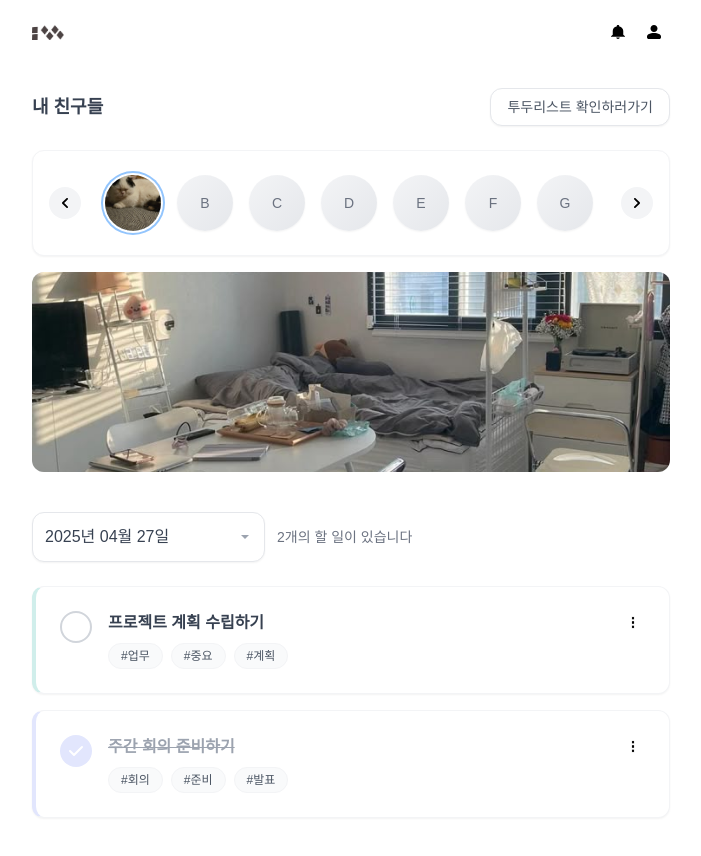
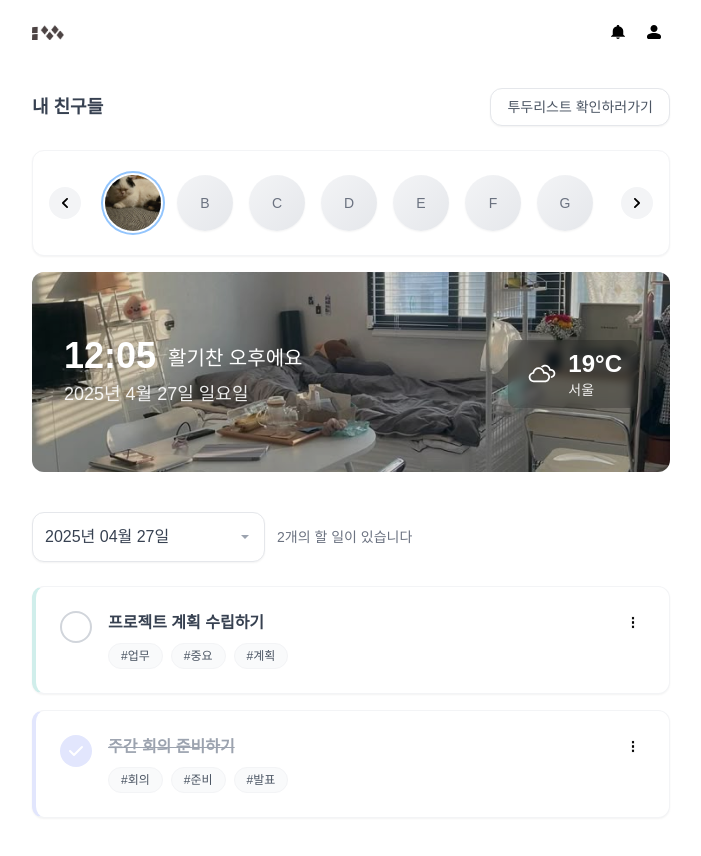
Before and after one commit to kimtaejin3/shared-todo, a Next.js app: page / in a window 1280 px wide. Shown: the top 856 px of the page, without its empty margins (289-990 px from the left). Built offline with nearby package versions, Linux system fonts and the light colour scheme.

Commit message:
feat: cover styles

```diff
--- a/package.json
+++ b/package.json
@@ -13,7 +13,8 @@
     "next": "14.2.18",
     "react": "^18",
     "react-datepicker": "^8.3.0",
-    "react-dom": "^18"
+    "react-dom": "^18",
+    "react-icons": "^5.5.0"
   },
   "devDependencies": {
     "@types/node": "^20",
--- a/src/components/Cover.tsx
+++ b/src/components/Cover.tsx
@@ -2,10 +2,156 @@
 
 import Image from "next/image";
 import CoverExampleSrc from "@/assets/cover-example2.jpeg";
-import { useState } from "react";
+import { useState, useEffect } from "react";
+
+// 날씨 아이콘을 위한 임포트
+import {
+  WiDaySunny,
+  WiCloudy,
+  WiRain,
+  WiSnow,
+  WiThunderstorm,
+  WiFog,
+} from "react-icons/wi";
+
+interface WeatherData {
+  temp: number;
+  condition: string;
+  icon: string;
+  cityName: string;
+}
 
 export default function Cover() {
   const [isHover, setIsHover] = useState(false);
+  const [greeting, setGreeting] = useState("");
+  const [currentTime, setCurrentTime] = useState("");
+  const [currentDate, setCurrentDate] = useState("");
+  const [weather, setWeather] = useState<WeatherData | null>(null);
+  const [isLoading, setIsLoading] = useState(true);
+
+  // 날씨 아이콘을 선택하는 함수
+  const getWeatherIcon = (iconCode: string) => {
+    const code = iconCode.substring(0, 2);
+
+    // 아이콘 코드에 따라 다른 아이콘 반환
+    switch (code) {
+      case "01":
+        return <WiDaySunny className="text-4xl" />;
+      case "02":
+      case "03":
+      case "04":
+        return <WiCloudy className="text-4xl" />;
+      case "09":
+      case "10":
+        return <WiRain className="text-4xl" />;
+      case "11":
+        return <WiThunderstorm className="text-4xl" />;
+      case "13":
+        return <WiSnow className="text-4xl" />;
+      case "50":
+        return <WiFog className="text-4xl" />;
+      default:
+        return <WiDaySunny className="text-4xl" />;
+    }
+  };
+
+  useEffect(() => {
+    // 시간에 따른 인사말 설정
+    const updateGreeting = () => {
+      const hour = new Date().getHours();
+      if (hour >= 5 && hour < 12) {
+        setGreeting("좋은 아침이에요");
+      } else if (hour >= 12 && hour < 18) {
+        setGreeting("활기찬 오후에요");
+      } else {
+        setGreeting("편안한 저녁이에요");
+      }
+    };
+
+    // 현재 시간 포맷팅
+    const updateTime = () => {
+      const now = new Date();
+      const hours = now.getHours().toString().padStart(2, "0");
+      const minutes = now.getMinutes().toString().padStart(2, "0");
+      setCurrentTime(`${hours}:${minutes}`);
+    };
+
+    // 현재 날짜 포맷팅
+    const updateDate = () => {
+      const now = new Date();
+      const year = now.getFullYear();
+      const month = now.getMonth() + 1;
+      const date = now.getDate();
+      const days = ["일", "월", "화", "수", "목", "금", "토"];
+      const dayName = days[now.getDay()];
+      setCurrentDate(`${year}년 ${month}월 ${date}일 ${dayName}요일`);
+    };
+
+    // 날씨 정보 가져오기
+    const fetchWeather = async () => {
+      try {
+        setIsLoading(true);
+        // 기본 위치 (서울)
+        const lat = 37.5665;
+        const lon = 126.978;
+
+        // API KEY가 필요하지만, 여기서는 더미 데이터로 구현
+        // 실제 구현 시 API KEY 필요: const apiKey = process.env.NEXT_PUBLIC_OPENWEATHER_API_KEY;
+        // const res = await fetch(`https://api.openweathermap.org/data/2.5/weather?lat=${lat}&lon=${lon}&appid=${apiKey}&units=metric`);
+
+        // 더미 데이터 사용
+        const dummyData = {
+          main: {
+            temp: 18.5, // 섭씨
+          },
+          weather: [
+            {
+              main: "Clouds",
+              icon: "03d",
+            },
+          ],
+          name: "서울",
+        };
+
+        // const data = await res.json();
+        const data = dummyData;
+
+        setWeather({
+          temp: Math.round(data.main.temp),
+          condition: data.weather[0].main,
+          icon: data.weather[0].icon,
+          cityName: data.name,
+        });
+      } catch (error) {
+        console.error("날씨 정보를 가져오는데 실패했습니다:", error);
+      } finally {
+        setIsLoading(false);
+      }
+    };
+
+    // 초기 설정
+    updateGreeting();
+    updateTime();
+    updateDate();
+    fetchWeather();
+
+    // 1분마다 시간 업데이트
+    const interval = setInterval(() => {
+      updateTime();
+      updateDate();
+      updateGreeting();
+    }, 60000);
+
+    // 30분마다 날씨 업데이트
+    const weatherInterval = setInterval(() => {
+      fetchWeather();
+    }, 1800000);
+
+    return () => {
+      clearInterval(interval);
+      clearInterval(weatherInterval);
+    };
+  }, []);
 
   return (
     <div
@@ -13,9 +159,48 @@ export default function Cover() {
       onMouseLeave={() => setIsHover(false)}
       className="mt-4 relative flex-shrink-0 w-full h-[200px] bg-gray-200 overflow-hidden rounded-xl"
     >
-      <Image fill objectFit="cover" src={CoverExampleSrc} alt="Cover" />
+      {/* 커버 이미지 */}
+      <Image
+        fill
+        objectFit="cover"
+        src={CoverExampleSrc}
+        alt="Cover"
+        className="brightness-[0.85]"
+      />
+
+      {/* 시간/날짜 오버레이 */}
+      <div className="absolute inset-0 flex flex-col justify-center px-8 text-white">
+        <div className="flex justify-between items-end w-full">
+          <div>
+            <div className="flex items-end gap-3 mb-1">
+              <div className="text-4xl font-bold drop-shadow-md">
+                {currentTime}
+              </div>
+              <div className="text-xl font-medium mb-1 drop-shadow-md">
+                {greeting}
+              </div>
+            </div>
+            <div className="text-lg font-medium drop-shadow-md opacity-90">
+              {currentDate}
+            </div>
+          </div>
+
+          {/* 날씨 정보 */}
+          {weather && !isLoading && (
+            <div className="flex items-center gap-2 bg-black/20 px-4 py-2 rounded-lg backdrop-blur-sm">
+              <div className="text-white">{getWeatherIcon(weather.icon)}</div>
+              <div>
+                <div className="text-2xl font-bold">{weather.temp}°C</div>
+                <div className="text-sm opacity-90">{weather.cityName}</div>
+              </div>
+            </div>
+          )}
+        </div>
+      </div>
+
+      {/* 배경 사진 변경 버튼 */}
       {isHover && (
-        <button className="bg-gray-200 absolute top-2 right-2 px-2 py-1 rounded-md text-sm">
+        <button className="bg-white/80 hover:bg-white absolute top-3 right-3 px-3 py-1.5 rounded-lg text-sm font-medium text-gray-700 backdrop-blur-sm transition-all shadow-sm">
           배경사진 바꾸기
         </button>
       )}
--- a/src/components/TodoList.tsx
+++ b/src/components/TodoList.tsx
@@ -109,16 +109,6 @@ export default function TodoList() {
               }
               popperClassName="custom-popper"
               popperPlacement="bottom-start"
-              popperModifiers={
-                [
-                  {
-                    name: "offset",
-                    options: {
-                      offset: [0, 8],
-                    },
-                  },
-                ] as any
-              }
             />
             <div className="absolute right-3 top-1/2 transform -translate-y-1/2 pointer-events-none">
               <svg
```
Also changed, not shown: 1 other file (tests, documents, lock files or other folders).
